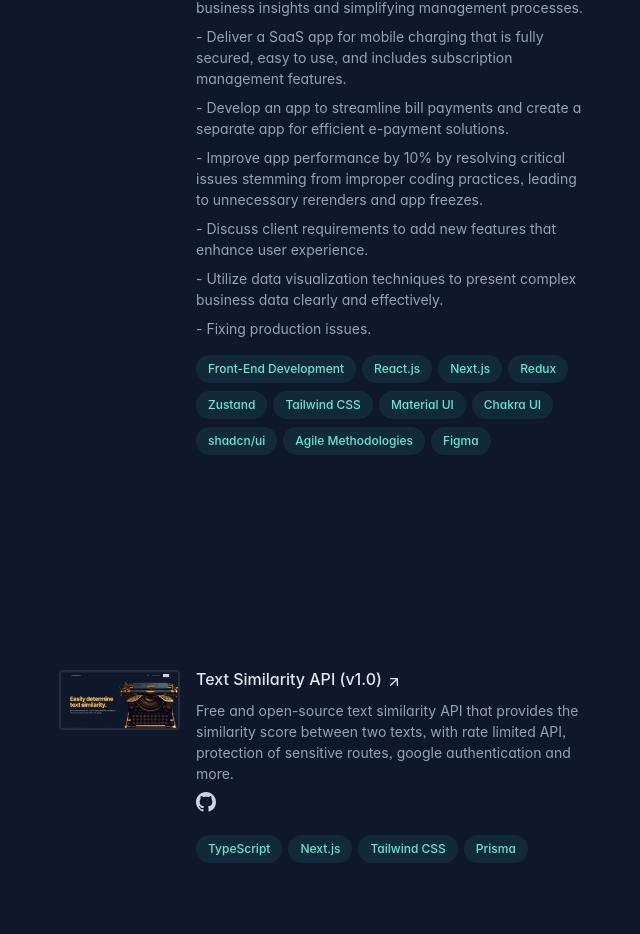
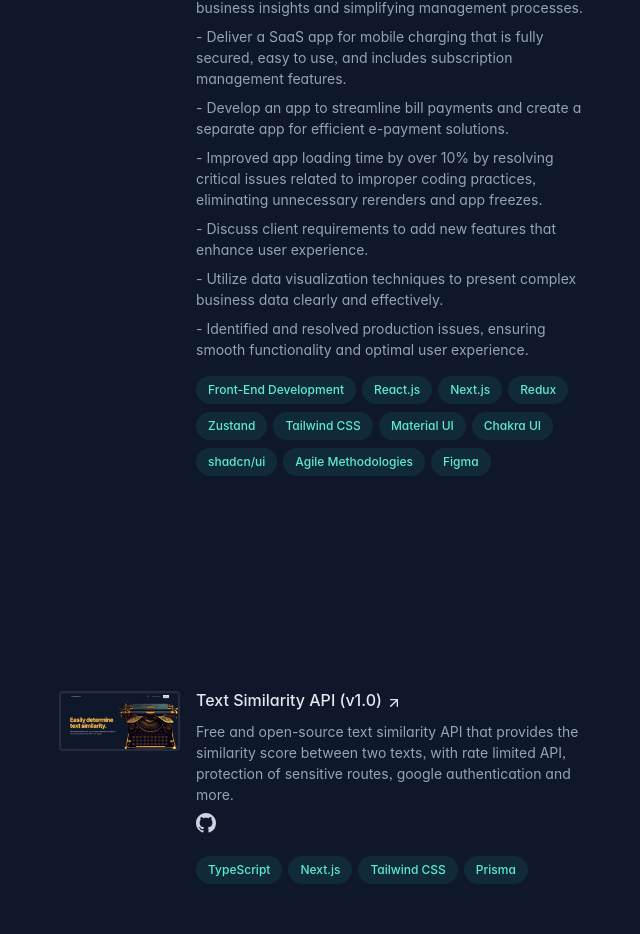
Before and after one commit to kheireddinebou/portfolio-v2, a Next.js app: page / in a window 1280 px wide. Shown: the part 1412-2346 px from the top of the page, without its empty margins (593-1233 px from the left). Built offline with nearby package versions, Linux system fonts and the light colour scheme.

Commit message:
update resume and digital home experience description

```diff
--- a/src/data/experiences.ts
+++ b/src/data/experiences.ts
@@ -8,10 +8,10 @@ export const experiences: Experience[] = [
       "Design and implement a comprehensive admin dashboard for the company team, providing detailed business insights and simplifying management processes.",
       "Deliver a SaaS app for mobile charging that is fully secured, easy to use, and includes subscription management features.",
       "Develop an app to streamline bill payments and create a separate app for efficient e-payment solutions.",
-      "Improve app performance by 10% by resolving critical issues stemming from improper coding practices, leading to unnecessary rerenders and app freezes.",
+      "Improved app loading time by over 10% by resolving critical issues related to improper coding practices, eliminating unnecessary rerenders and app freezes.",
       "Discuss client requirements to add new features that enhance user experience.",
       "Utilize data visualization techniques to present complex business data clearly and effectively.",
-      "Fixing production issues.",
+      "Identified and resolved production issues, ensuring smooth functionality and optimal user experience.",
     ],
     technologies: [
       "Front-End Development",
```
Also changed, not shown: 1 other file (tests, documents, lock files or other folders).
